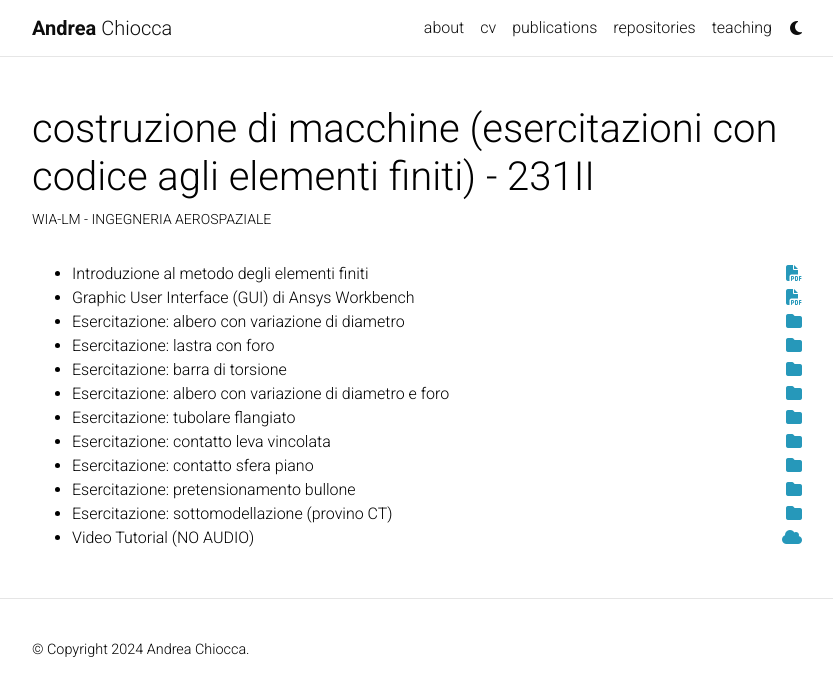
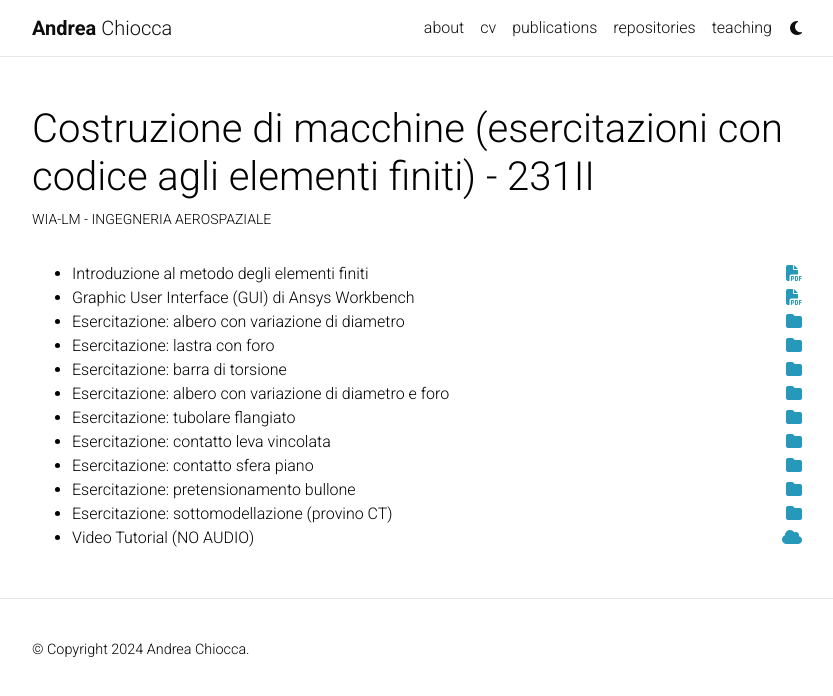
Before and after one commit to andreachiocca/andreachiocca.github.io, a Jekyll site: the page built from _projects/2_project.md, in a window 1280 px wide. Shown: the top 696 px of the page, without its empty margins (223-1056 px from the left). Built offline with Jekyll 4.4.1, drawn with Linux system fonts in a browser that asks for light colours; full-size pictures stand in for the smaller copies a plugin makes; comment, search, counter and statistics services are not loaded; a style sheet for code colours, icons or effects is not loaded.

Commit message:
hopefully it will work

```diff
--- a/_data/repositories.yml
+++ b/_data/repositories.yml
@@ -2,8 +2,9 @@ github_users:
   - achiocca1
 
 github_repos:
+  - achiocca1/APDL-WB-ssr-v1.0
   - achiocca1/CPOpt-v1.0
   - achiocca1/FS-SOL
   - achiocca1/FI-Sol
-  - achiocca1/APDL-WB-ssr-v1.0
   - achiocca1/SeAn-CP
+  - achiocca1/ECP
--- a/_projects/2_project.md
+++ b/_projects/2_project.md
@@ -1,6 +1,6 @@
 ---
 layout: page
-title: costruzione di macchine (esercitazioni con codice agli elementi finiti) - 231II
+title: Costruzione di macchine (esercitazioni con codice agli elementi finiti) - 231II
 description: WIA-LM - INGEGNERIA AEROSPAZIALE
 img: assets/img/FEM_2.jpg
 importance: 2
```
